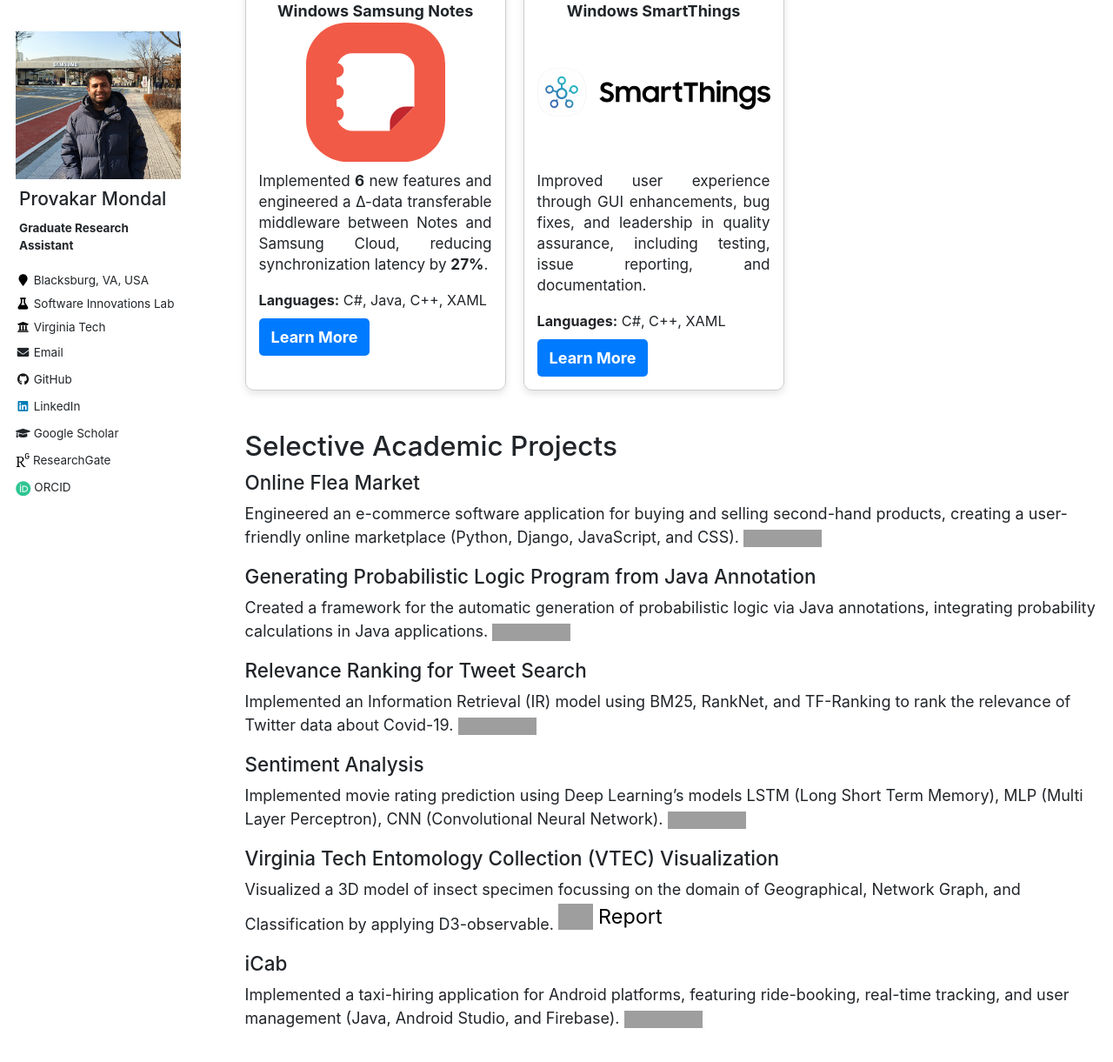
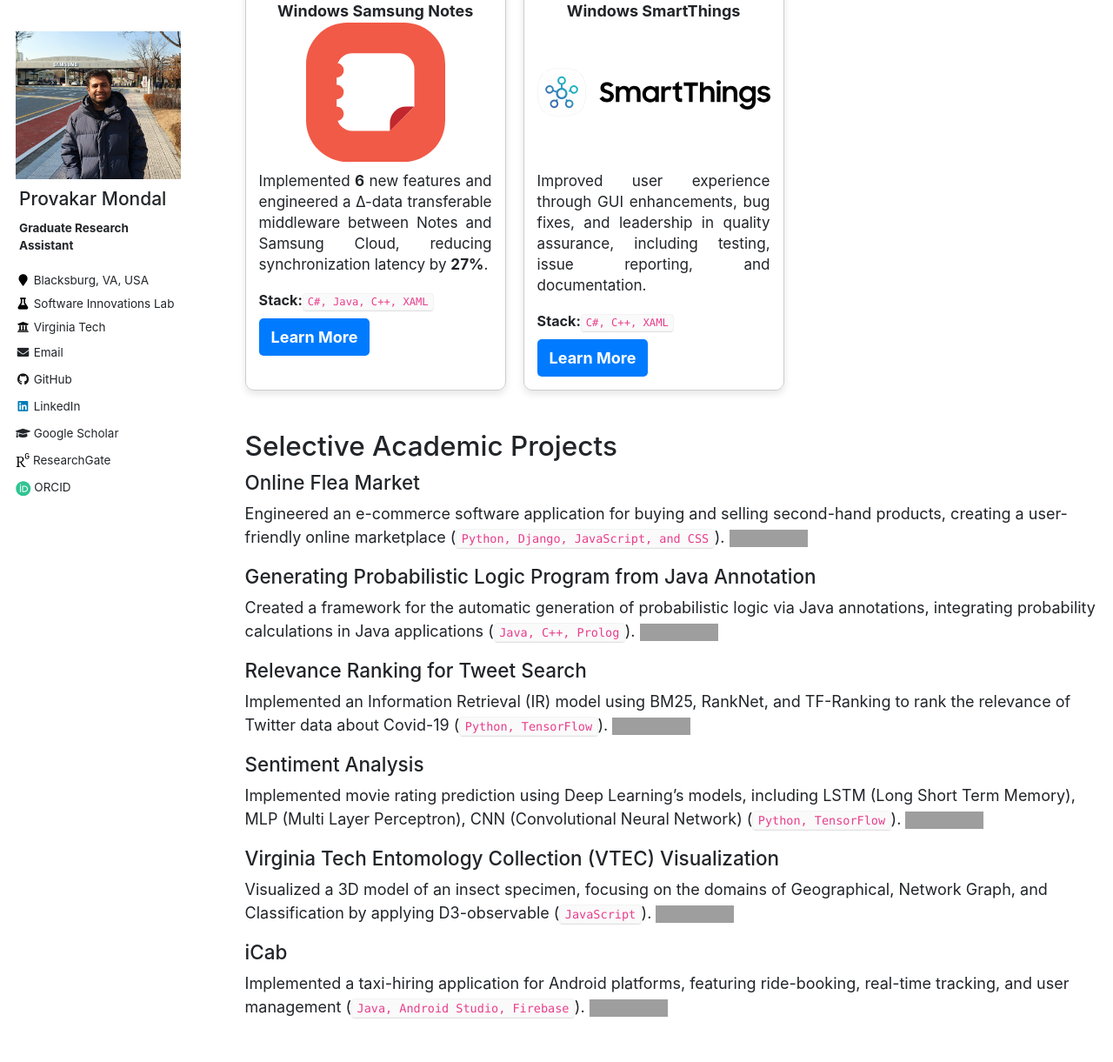
Before and after one commit to surzoprovakar/surzoprovakar.github.io, a Jekyll site: the page built from _pages/projects.md, in a window 1280 px wide and 1400 px high, scrolled down 1802 px, cut to the strip 0-1221 px from the top of the window. Shown: the whole strip at 87% size. Built offline with Jekyll 4.4.1, drawn with Linux system fonts in a browser that asks for light colours; comment, search, counter and statistics services are not loaded; some of the changed text lies outside the part shown; grey boxes are pictures that could not be loaded.

Commit message:
fix grammatical error and projects stack

```diff
--- a/_pages/projects.md
+++ b/_pages/projects.md
@@ -22,7 +22,7 @@
       Introduced exhaustive integration testing for replicated data libraries, boosting test coverage by <b>32%</b> by applying domain-specific constraints to optimize interleavings replay between libraries and application interactions.
     </p>
     <p style="font-size: 0.9em; line-height: 1.4; text-align: justify; margin-top: 8px; margin-bottom: 0;">
-      <b>Languages:</b><code>Go, Java, JavaScript, Datalog</code>
+      <b>Stack:</b><code>Go, Java, JavaScript, Datalog</code>
     </p>
     <a href="https://people.cs.vt.edu/provakar/Middleware_25__ER_%f0%9d%9c%8b_.pdf" target="_blank" style="display: inline-block; margin-top: 10px; padding: 8px 14px; background-color: #007bff; color: white; text-decoration: none; border-radius: 5px; font-weight: bold;">Paper</a>
     <a href="https://github.com/surzoprovakar/Integration-Testing" target="_blank" style="display: inline-block; margin-top: 10px; padding: 8px 14px; background-color: #007bff; color: white; text-decoration: none; border-radius: 5px; font-weight: bold;">Code</a>
@@ -37,7 +37,7 @@
       Created a Middleware service, enhancing error handling for replicated data libraries by <b>25%</b> by tracing the distributed effects of erroneous updates and using integration techniques without modifying library code.
     </p>
     <p style="font-size: 0.9em; line-height: 1.4; text-align: justify; margin-top: 8px; margin-bottom: 0;">
-      <b>Languages:</b><code>Go, JavaScript, C#, C++</code>
+      <b>Stack:</b><code>Go, JavaScript, C#, C++</code>
     </p>
     <a href="https://github.com/surzoprovakar/Error-Handling-Middleware" target="_blank" style="display: inline-block; margin-top: 10px; padding: 8px 14px; background-color: #007bff; color: white; text-decoration: none; border-radius: 5px; font-weight: bold;">Code</a>
   </div>
@@ -51,7 +51,7 @@
       Provided multilingual support for replicated data systems, increasing performance by <b>54%</b> and software quality by <b>38%</b> by empowering application developers to choose the best programming language for application needs.
     </p>
     <p style="font-size: 0.9em; line-height: 1.4; text-align: justify; margin-top: 8px; margin-bottom: 0;">
-      <b>Languages:</b><code>Go, Java, JavaScript, C++, Protobuf</code>
+      <b>Stack:</b><code>Go, Java, JavaScript, C++, Protobuf</code>
     </p>
     <a href="https://github.com/surzoprovakar/Multilingual-RDL" target="_blank" style="display: inline-block; margin-top: 10px; padding: 8px 14px; background-color: #007bff; color: white; text-decoration: none; border-radius: 5px; font-weight: bold;">Code</a>
   </div>
@@ -65,7 +65,7 @@
       An automatic approach to generate and actuate undo functionality for Conflict-free Replicated Data Type (CRDT) libraries, improving undo efficiency by <b>16%</b> without manual modification of the library code.
     </p>
     <p style="font-size: 0.9em; line-height: 1.4; text-align: justify; margin-top: 8px; margin-bottom: 0;">
-      <b>Languages:</b><code>JavaScript, Python</code>
+      <b>Stack:</b><code>JavaScript, Python</code>
     </p>
     <a href="https://people.cs.vt.edu/provakar/CloudCom_23_Auto_Undo.pdf" target="_blank" style="display: inline-block; margin-top: 10px; padding: 8px 14px; background-color: #007bff; color: white; text-decoration: none; border-radius: 5px; font-weight: bold;">Paper</a>
     <a href="https://github.com/surzoprovakar/Auto_Undo" target="_blank" style="display: inline-block; margin-top: 10px; padding: 8px 14px; background-color: #007bff; color: white; text-decoration: none; border-radius: 5px; font-weight: bold;">Code</a>
@@ -80,7 +80,7 @@
       Ensured trustworthy distributed data replication by integrating Autonomous Trust Management (ATM) and Service Level Agreement (SLA) into replicated data systems, enhancing system reliability by <b>21%</b> under malicious updates.
     </p>
     <p style="font-size: 0.9em; line-height: 1.4; text-align: justify; margin-top: 8px; margin-bottom: 0;">
-      <b>Languages:</b><code>Go, Python, JSON</code>
+      <b>Stack:</b><code>Go, Python, JSON</code>
     </p>
     <a href="https://people.cs.vt.edu/provakar/Course_Projects/Improving-Security-and-Reliability-for-Replicated-Data.pdf" target="_blank" style="display: inline-block; margin-top: 10px; padding: 8px 14px; background-color: #007bff; color: white; text-decoration: none; border-radius: 5px; font-weight: bold;">Report</a>
     <a href="https://github.com/surzoprovakar/CS6204-Project-Trust-RDL" target="_blank" style="display: inline-block; margin-top: 10px; padding: 8px 14px; background-color: #007bff; color: white; text-decoration: none; border-radius: 5px; font-weight: bold;">Code</a>
@@ -92,10 +92,10 @@
       <img src="/images/D-CRDT.svg" alt="Project Image" style="width: 100%; height: 100%; object-fit: fill; display: block;">
     </div>
     <p style="font-size: 0.95em; line-height: 1.4; text-align: justify; margin-top: 10px;">
-      Developed a platform-independent CRDT system using Docker containers enabling seamless deployment across various operating systems and integrating Kubernetes for scalability and load balancing.
+      Developed a platform-independent CRDT system using Docker containers, enabling seamless deployment across various operating systems and integrating Kubernetes for scalability and load balancing.
     </p>
     <p style="font-size: 0.9em; line-height: 1.4; text-align: justify; margin-top: 8px; margin-bottom: 0;">
-      <b>Languages:</b><code>Go, Docker, Kubernetes</code>
+      <b>Stack:</b><code>Go, Docker, Kubernetes</code>
     </p>
     <a href="https://people.cs.vt.edu/provakar/Course_Projects/D-CRDT.pdf" target="_blank" style="display: inline-block; margin-top: 10px; padding: 8px 14px; background-color: #007bff; color: white; text-decoration: none; border-radius: 5px; font-weight: bold;">Report</a>
     <a href="https://github.com/surzoprovakar/CS6704-Project-D_CRDT" target="_blank" style="display: inline-block; margin-top: 10px; padding: 8px 14px; background-color: #007bff; color: white; text-decoration: none; border-radius: 5px; font-weight: bold;">Code</a>
@@ -118,7 +118,7 @@
       Implemented <b>6</b> new features and engineered a &#x2206;-data transferable middleware between Notes and Samsung Cloud, reducing synchronization latency by <b>27%</b>.
     </p>
     <p style="font-size: 0.9em; line-height: 1.4; text-align: justify; margin-top: 8px; margin-bottom: 0;">
-      <b>Languages:</b> C#, Java, C++, XAML
+      <b>Stack:</b><code>C#, Java, C++, XAML</code>
     </p>
     <a href="https://www.samsung.com/us/support/owners/app/samsung-notes" target="_blank" style="display: inline-block; margin-top: 10px; padding: 8px 14px; background-color: #007bff; color: white; text-decoration: none; border-radius: 5px; font-weight: bold;">Learn More</a>
   </div>
@@ -132,7 +132,7 @@
       Improved user experience through GUI enhancements, bug fixes, and leadership in quality assurance, including testing, issue reporting, and documentation.
     </p>
     <p style="font-size: 0.9em; line-height: 1.4; text-align: justify; margin-top: 8px; margin-bottom: 0;">
-      <b>Languages:</b> C#, C++, XAML
+      <b>Stack:</b><code>C#, C++, XAML</code>
     </p>
     <a href="https://www.samsung.com/us/smartthings/" target="_blank" style="display: inline-block; margin-top: 10px; padding: 8px 14px; background-color: #007bff; color: white; text-decoration: none; border-radius: 5px; font-weight: bold;">Learn More</a>
   </div>
@@ -144,34 +144,32 @@
 <h3> Selective Academic Projects</h3>
 
 <h5>Online Flea Market</h5>
-Engineered an e-commerce software application for buying and selling second-hand products, creating a user-friendly online marketplace (Python, Django, JavaScript, and CSS). <a href="https://github.com/surzoprovakar/Online-Flea-Mart" target="_blank" rel="noopener noreferrer">
+Engineered an e-commerce software application for buying and selling second-hand products, creating a user-friendly online marketplace (<code>Python, Django, JavaScript, and CSS</code>). <a href="https://github.com/surzoprovakar/Online-Flea-Mart" target="_blank" rel="noopener noreferrer">
   <img src="https://img.shields.io/badge/CODE-100000?style=flat&logo=github&logoColor=white&labelColor=blue" alt="Code" />
 </a>
 
 <h5>Generating Probabilistic Logic Program from Java Annotation</h5>
-Created a framework for the automatic generation of probabilistic logic via Java annotations, integrating probability calculations in Java applications. <a href="https://github.com/surzoprovakar/cplint_from_java_annotations" target="_blank" rel="noopener noreferrer">
+Created a framework for the automatic generation of probabilistic logic via Java annotations, integrating probability calculations in Java applications (<code>Java, C++, Prolog</code>). <a href="https://github.com/surzoprovakar/cplint_from_java_annotations" target="_blank" rel="noopener noreferrer">
   <img src="https://img.shields.io/badge/CODE-100000?style=flat&logo=github&logoColor=white&labelColor=blue" alt="Code" />
 </a>
 
 
 <h5>Relevance Ranking for Tweet Search</h5>
-Implemented an Information Retrieval (IR) model using BM25, RankNet, and TF-Ranking to rank the relevance of Twitter data about Covid-19. <a href="https://github.com/kanguyen-vn/covidtweet_rr" target="_blank" rel="noopener noreferrer">
+Implemented an Information Retrieval (IR) model using BM25, RankNet, and TF-Ranking to rank the relevance of Twitter data about Covid-19 (<code>Python, TensorFlow</code>). <a href="https://github.com/kanguyen-vn/covidtweet_rr" target="_blank" rel="noopener noreferrer">
   <img src="https://img.shields.io/badge/CODE-100000?style=flat&logo=github&logoColor=white&labelColor=blue" alt="Code" />
 </a>
 
 <h5>Sentiment Analysis</h5>
-Implemented movie rating prediction using Deep Learning’s models LSTM (Long Short Term Memory), MLP (Multi Layer Perceptron), CNN (Convolutional Neural Network). <a href="https://github.com/surzoprovakar/Sentiment-Analysis" target="_blank" rel="noopener noreferrer">
+Implemented movie rating prediction using Deep Learning's models, including LSTM (Long Short Term Memory), MLP (Multi Layer Perceptron), CNN (Convolutional Neural Network) (<code>Python, TensorFlow</code>). <a href="https://github.com/surzoprovakar/Sentiment-Analysis" target="_blank" rel="noopener noreferrer">
   <img src="https://img.shields.io/badge/CODE-100000?style=flat&logo=github&logoColor=white&labelColor=blue" alt="Code" />
 </a>
 
 
 <h5>Virginia Tech Entomology Collection (VTEC) Visualization</h5>
-Visualized a 3D model of insect specimen focussing on the domain of Geographical, Network Graph, and Classification by applying D3-observable. <a href="https://observablehq.com/d/c600bb5cecd9f407" target="_blank" rel="noopener noreferrer" style="display: inline-flex; align-items: center; text-decoration: none;">
-  <img src="/images/icons8-bug-100.png" alt="Bug Icon" style="height: 30px; margin-right: 6px;" />
-  <span style="font-size: 1.3rem; color: #000;">Report</span>
+Visualized a 3D model of an insect specimen, focusing on the domains of Geographical, Network Graph, and Classification by applying D3-observable (<code>JavaScript</code>). <a href="https://observablehq.com/d/c600bb5cecd9f407" target="_blank" rel="noopener noreferrer"> <img src="https://img.shields.io/badge/REPORT-black?style=flat&logo=bug&logoColor=white&labelColor=red" alt="Report" />
 </a>
 
 <h5>iCab</h5>
-Implemented a taxi-hiring application for Android platforms, featuring ride-booking, real-time tracking, and user management (Java, Android Studio, and Firebase). <a href="https://github.com/surzoprovakar/Taxi-Hiring" target="_blank" rel="noopener noreferrer">
+Implemented a taxi-hiring application for Android platforms, featuring ride-booking, real-time tracking, and user management (<code>Java, Android Studio, Firebase</code>). <a href="https://github.com/surzoprovakar/Taxi-Hiring" target="_blank" rel="noopener noreferrer">
   <img src="https://img.shields.io/badge/CODE-100000?style=flat&logo=github&logoColor=white&labelColor=blue" alt="Code" />
 </a>
```
Also changed, not shown: _pages/research.md (+2 -2 lines).
